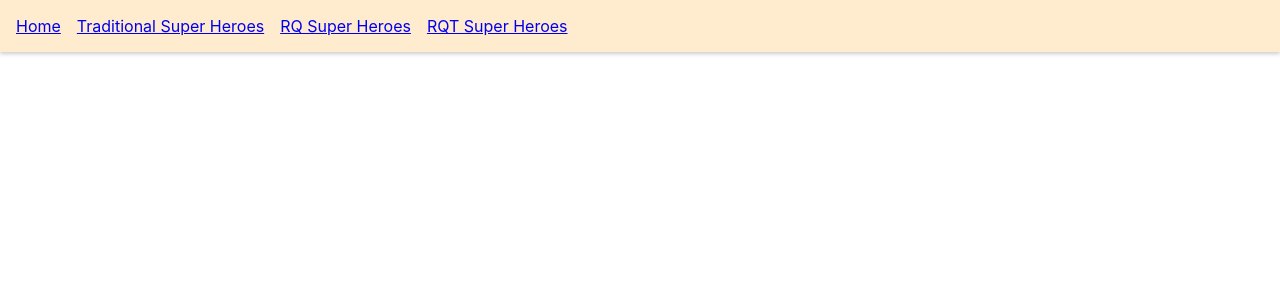
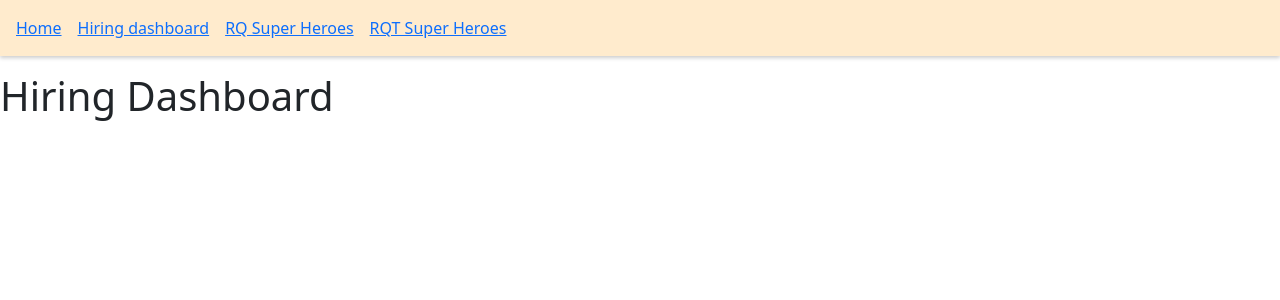
Before and after one commit to KowshikEPatel/querytable, a React (Create React App) app: page /hdash1 in a window 1280 px wide. Shown: the top 300 px of the page. Built offline with nearby package versions, Linux system fonts and the light colour scheme.

Commit message:
deleting entry

```diff
--- a/package.json
+++ b/package.json
@@ -10,8 +10,11 @@
     "@testing-library/react": "^12.1.2",
     "@testing-library/user-event": "^13.5.0",
     "axios": "^0.24.0",
+    "bootstrap": "^5.1.3",
+    "d3": "^7.3.0",
     "json-server": "^0.17.0",
     "react": "^17.0.2",
+    "react-bootstrap": "^2.1.1",
     "react-dom": "^17.0.2",
     "react-query": "^3.34.6",
     "react-router-dom": "^6.2.1",
--- a/src/App.js
+++ b/src/App.js
@@ -3,7 +3,9 @@ import { BrowserRouter as Router, Routes, Route, Link } from 'react-router-dom';
 import './App.css';
 import { ReactQueryDevtools } from 'react-query/devtools';
 import  RQSuperHeroesPage  from './Components/RQsuperheroes.page';
+import HDash from './Components/HDash';
 import { QueryClientProvider,QueryClient } from 'react-query';
+import 'bootstrap/dist/css/bootstrap.min.css';
 
 const queryClient = new QueryClient()
 
@@ -19,7 +21,7 @@ function App() {
               <Link to='/'>Home</Link>
             </li>
             <li>
-              <Link to='/super-heroes'>Traditional Super Heroes</Link>
+              <Link to='/hdash1'>Hiring dashboard</Link>
             </li>
             <li>
               <Link to='/rq-super-heroes'>RQ Super Heroes</Link>
@@ -31,7 +33,7 @@ function App() {
         </nav>
         <Routes>
           <Route path='/rq-super-heroes' element={<RQSuperHeroesPage />}/>
-          <Route path='/rqt-super-heroes' element={<RQSuperHeroesPage />}/>
+          <Route path='/hdash1' element={<HDash />}/>
           <Route path='/' element={<RQSuperHeroesPage />}/>
         </Routes>
       </div>
--- /dev/null
+++ b/src/Components/HDash.js
@@ -0,0 +1,17 @@
+import React from 'react';
+import Card from './common/Card';
+import BarGraph from './common/BarGraph';
+
+export default function HiringDashboard() {
+    return (<>
+        <h1>
+            Hiring Dashboard
+        </h1>
+        {/* <div className="">
+            <Card/>
+            <Card/>
+            <BarGraph/>
+        </div> */}
+        </>
+    )
+}
--- /dev/null
+++ b/src/Components/common/Card.js
@@ -0,0 +1,18 @@
+import React from 'react';
+import { Card, Button } from 'react-bootstrap';
+
+export default function CardElement() {
+    return (
+        <Card style={{ width: '18rem' }}>
+            <Card.Img variant="top" src="holder.js/100px180" />
+            <Card.Body>
+                <Card.Title>Card Title</Card.Title>
+                <Card.Text>
+                Some quick example text to build on the card title and make up the bulk of
+                the card's content.
+                </Card.Text>
+                <Button variant="primary">Go somewhere</Button>
+            </Card.Body>
+        </Card>
+    )
+}
```
Also changed, not shown: src/Components/common/BarGraph.js (added), 1 other file (tests, documents, lock files or other folders).
